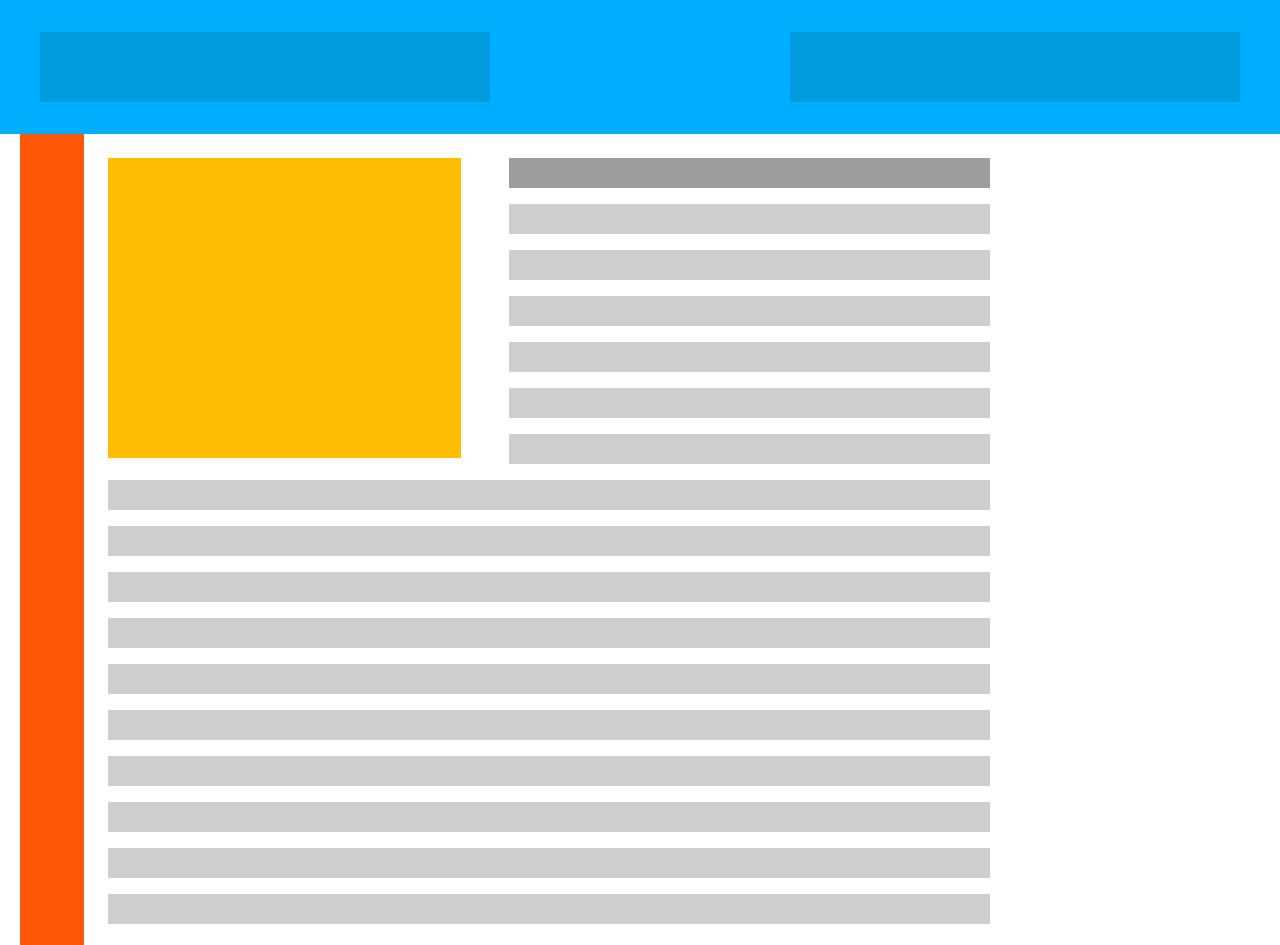
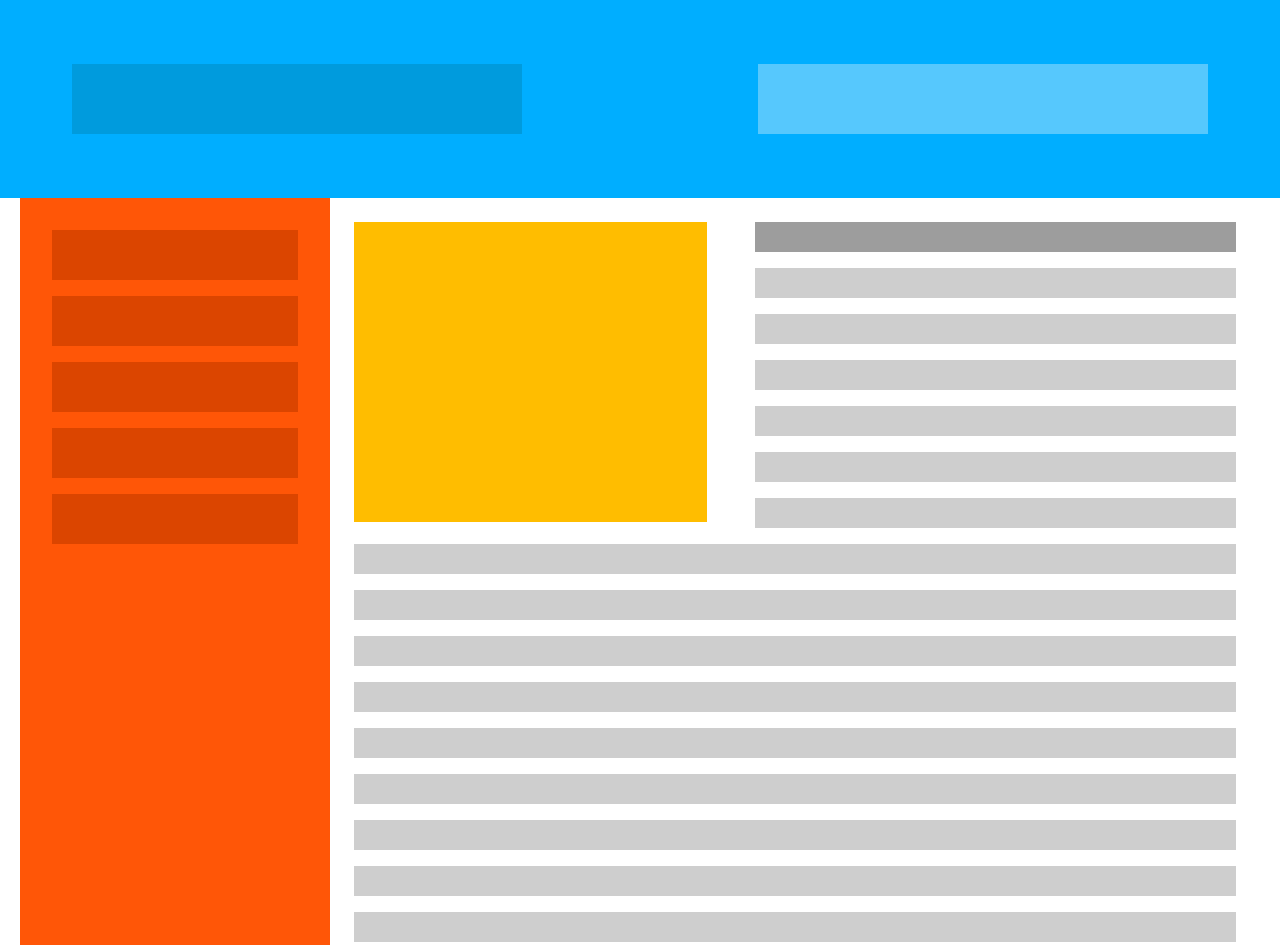
Before and after one commit to Ooolja/HomeWork, a plain HTML site: page RWD Homework/index.html in a window 1280 px wide. Shown: the top 945 px of the page. Drawn offline with Linux system fonts and the light colour scheme.

Commit message:
replace file

```diff
--- a/RWD Homework/style.css
+++ b/RWD Homework/style.css
@@ -1,4 +1,3 @@
-
 * {
     margin: 0;
     box-sizing: inherit;
@@ -20,11 +19,20 @@ body {
     margin-left: auto;
     margin-right: auto;
 }
-.logo, .info {
+.logo {
     width: 450px;
     height: 70px;
     background-color: #009BDD;
+    margin: 2em;
 }
+.info {
+    width: 450px;
+    height: 70px;
+    background-color: rgb(86, 200, 253);
+    margin: 2em;
+}
+
+
 .block_general-content {
     width: 1240px;
     display: flex;
@@ -32,11 +40,12 @@ body {
     margin-right: auto;
 }
 .aside {
+    width: 25%;
     background-color: #ff5607;
 }
 .menu ul {
     list-style-type: none;
-    padding: 2em;
+    padding: 2em 2em 0;
 }
 .menu li {
     height: 50px;
@@ -46,6 +55,7 @@ body {
 .menu li:last-of-type {
     margin-bottom: 0;
 }
+
 .main {
     width: 75%;
 }
@@ -76,6 +86,7 @@ footer {
     background-color: #00d169;
     padding: 1.5em;
     display: flex;
+
 }
 .footer_container {
     width: 1200px;
@@ -93,16 +104,17 @@ footer {
 }
 .footer ul:last-of-type {
     margin-right: 0;
-  }
+}
 .footer li{
     height: 30px;
     width: 100%;
     margin-bottom: 1em;
     background-color: #038042;
+
 }
 .footer li:last-of-type {
     margin-bottom: 0;
-  }
+}
 
 @media only screen  and (max-width : 1240px)  {
     .header_container, .block_general-content, .footer_container  {
@@ -159,6 +171,7 @@ footer {
     clear: both;
 }
 .img {
+    width: 100%;
     display: block;
     float: none;
     margin-bottom: 1em;
@@ -177,6 +190,7 @@ footer {
     flex-basis: 100%;
     margin-right: 0;
     margin-bottom: 1em;
+    padding-right: 125px;
   }
 
 .footer li:nth-child(n+2) {
```
